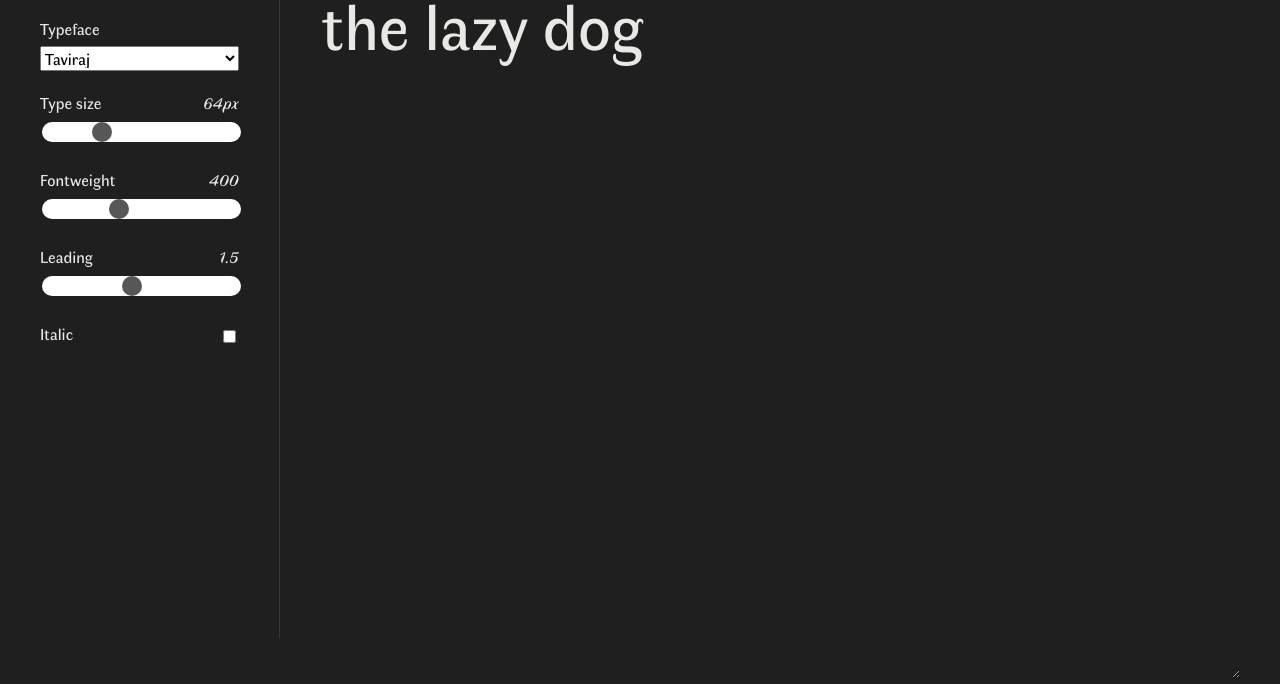
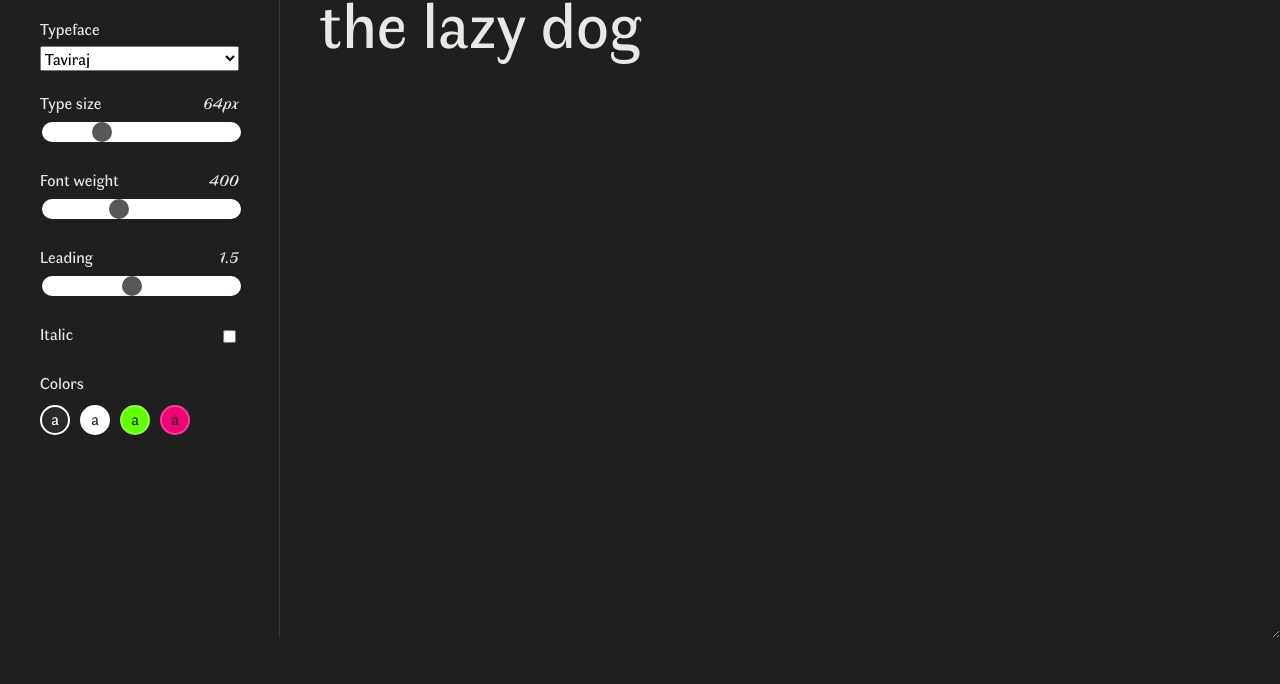
Before and after one commit to lauechev/type-checker, a website built with Vite: page index.html in a window 1280 px wide. Shown: the part 162-846 px from the top of the page. After the commit the page ends 806 px from the top, so only its background shows below. Built offline with nearby package versions, Linux system fonts and the light colour scheme; a web font is replaced by a local one.

Commit message:
🫀 add color tags

```diff
--- a/index.html
+++ b/index.html
@@ -23,16 +23,6 @@
     <!-- <meta property="og:image:alt" content="Texto que describe la imagen" /> -->
     <!-- <meta property="og:image:width" content="1200" /> -->
     <!-- <meta property="og:image:height" content="630" /> -->
-
-    <!-- Twitter -->
-    <!-- <meta name="twitter:card" content="summary_large_image" /> -->
-    <!-- <meta name="twitter:site" content="@labenflujo" /> -->
-    <!-- <meta name="twitter:creator" content="@labenflujo" /> -->
-    <!-- <meta name="twitter:url" content="https://enflujo.com" /> -->
-    <!-- <meta name="twitter:title" content="Titulo ..." /> -->
-    <!-- <meta name="twitter:description" content="Descripción ..." /> -->
-    <!-- <meta name="twitter:image" content="https://xxxxxx.jpg" /> -->
-    <!-- <meta name="twitter:image:alt" content="Texto que describe la imagen" /> -->
   </head>
   <body>
     <section class="options">
@@ -58,7 +48,7 @@
       </div>
 
       <div class="option">
-        <label>Fontweight<span class="fontweight-label">400</span></label>
+        <label>Font weight<span class="fontweight-label">400</span></label>
         <input type="range" name="fontweight" min="100" max="900" value="400" step="100" />
       </div>
 
@@ -71,6 +61,16 @@
         <label>Italic</label>
         <input type="checkbox" name="italic" />
       </div>
+
+      <div class="option">
+        <label> Colors</label>
+        <div class="colors">
+          <div style="background-color: #2a2a2a; color: #fff" class="selected">a</div>
+          <div style="background-color: #fff; color: #2a2a2a">a</div>
+          <div style="background-color: #63ff03; color: #2a2a2a">a</div>
+          <div style="background-color: #ee0073; color: #2a2a2a">a</div>
+        </div>
+      </div>
     </section>
 
     <textarea class="output">The quick brown fox jumps over the lazy dog</textarea>
--- a/src/main.ts
+++ b/src/main.ts
@@ -14,6 +14,8 @@ document.addEventListener('DOMContentLoaded', () => {
   const italicTag = document.querySelector<HTMLInputElement>(`input[name="italic"]`);
 
   const typefaceTag = document.querySelector<HTMLSelectElement>(`select[name="typeface"]`);
+
+  const colorTags = document.querySelectorAll<HTMLDivElement>('.colors div');
 
   const outputTag = document.querySelector<HTMLTextAreaElement>('.output');
   const originalText = outputTag?.value || '';
@@ -87,4 +89,23 @@ document.addEventListener('DOMContentLoaded', () => {
       outputTag.style.fontFamily = this.value;
     });
   }
+
+  //go through all of my color tags, then when i click one of them change the background color and the text color.
+  // and make this tag be selected
+  colorTags.forEach((tag) => {
+    tag.addEventListener('click', function () {
+      if (outputTag) {
+        outputTag.style.backgroundColor = this.style.backgroundColor;
+        outputTag.style.color = this.style.color;
+
+        //reset classes
+        colorTags.forEach((tag) => {
+          tag.classList.remove('selected');
+        });
+
+        //only add selected to clicked tag
+        this.classList.add('selected');
+      }
+    });
+  });
 });
--- a/src/scss/styles.scss
+++ b/src/scss/styles.scss
@@ -44,7 +44,7 @@ body {
 
   background-color: var(--background);
   color: var(--textColor);
-  margin: 40px 40px 40px 320px;
+  margin: 0 0 0 280px;
 }
 
 .options {
@@ -100,6 +100,7 @@ input[type='text'] {
   border: none;
   outline: none;
   min-height: 100vh;
+  padding: 40px;
 }
 
 input[type='range'] {
@@ -137,3 +138,21 @@ input[type='range'] {
 select {
   width: 100%;
 }
+
+.colors {
+  display: flex;
+}
+
+.colors div {
+  width: 30px;
+  height: 30px;
+  border: 2px solid rgba(255, 255, 255, 0.25);
+  border-radius: 50%;
+  text-align: center;
+  margin: 5px 10px 0 0;
+  transition: border 0.25s;
+}
+
+div.selected {
+  border: 2px solid #fff;
+}
```
